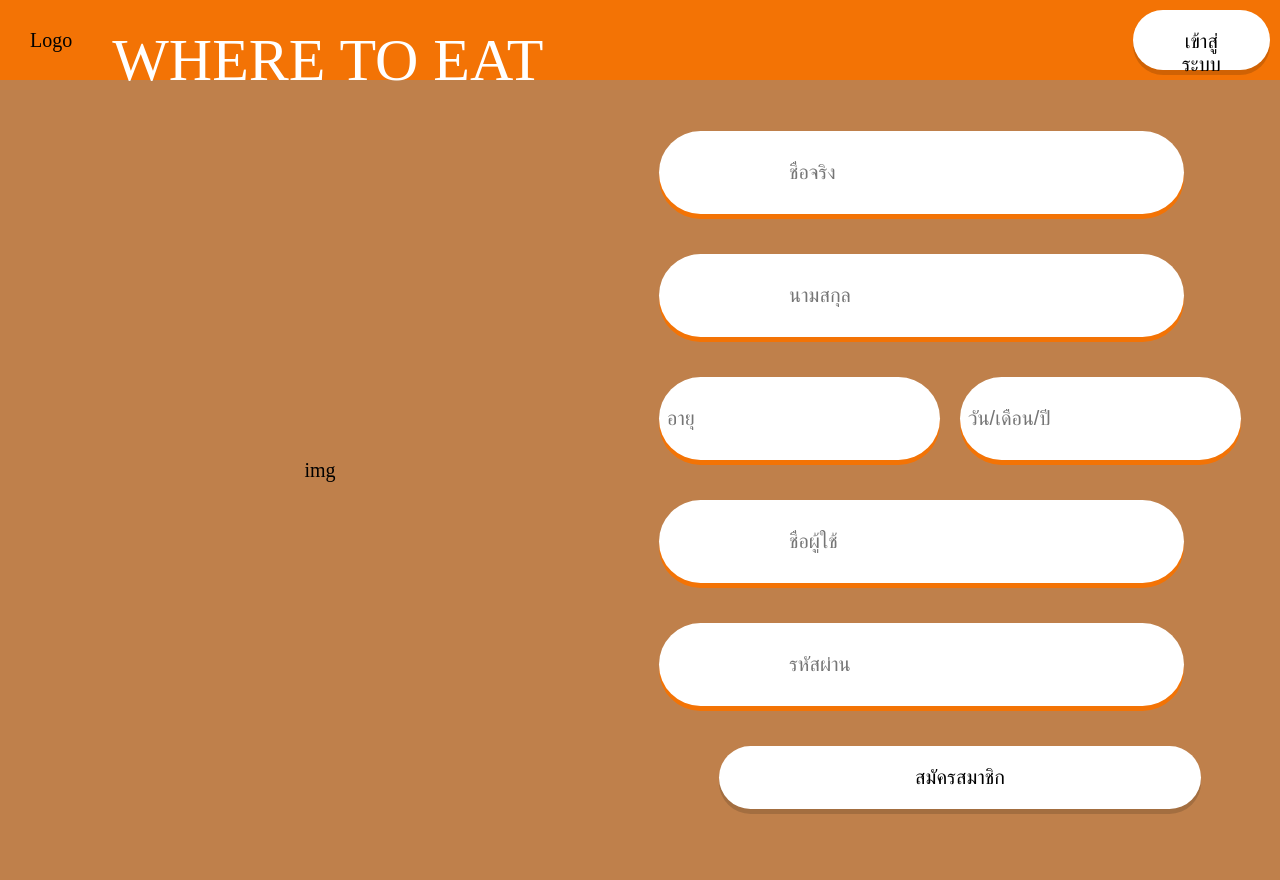
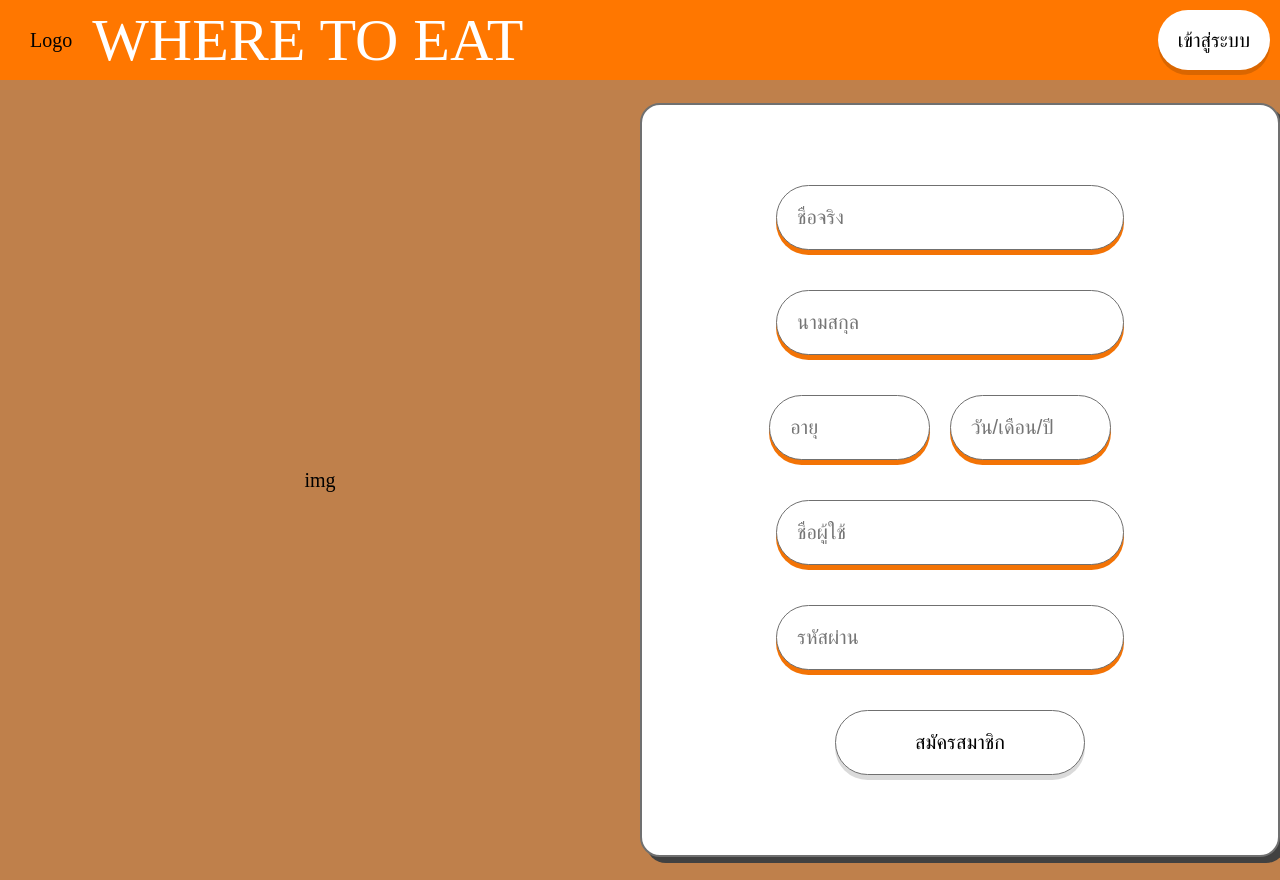
Before and after one commit to Acttion101/eatsomewhere-react, a React (Create React App) app: page /register in a window 1280 px wide. Built offline with nearby package versions, Linux system fonts and the light colour scheme.

Commit message:
edit-Register/Content,Navbar

```diff
--- a/src/components/Register/Content/index.js
+++ b/src/components/Register/Content/index.js
@@ -1,128 +1,63 @@
 import React, { useState } from 'react'
-import styled from 'styled-components'
-
-const ContainerRegister = styled.div`
-  display: flex;
-  justify-content: center;
-  align-items: center;
-  height: 100vh;
-  width: 100vw;
-  background-color: #bf804b;
-`
-const ContentRegister = styled.div`
-  flex: 1;
-  display: flex;
-  justify-content: center;
-  margin-bottom: 1rem;
-`
-const FormRegister = styled.form`
-  display: flex;
-  flex-direction: column;
-`
-const ContentInputRegister = styled.div`
-  padding: 0rem 0rem 2rem 0rem;
-  display:flex;
-  flex-direction:row;
-`
-const ContentInputAgeDate = styled.div`
-  padding: 0rem 1rem 0rem 0rem;
-`
-
-const InputRegister = styled.input`
-  padding: 1.5rem 6.5rem;
-  border: none;
-  background-color: #ffffff;
-  border-radius: 3rem;
-  box-shadow: 0px 5px #f37305;
-  font-size: 1rem;
-`
-const InputAgeDate = styled.input`
-  padding: 1.5rem 0.4rem;
-  border: none;
-  background-color: #ffffff;
-  border-radius: 3rem;
-  box-shadow: 0px 5px #f37305;
-  font-size: 1rem;
-`
-const ButtonRegister = styled.button`
-  font-size: 1rem;
-  padding: 1rem;
-  border: none;
-  background-color: #ffffff;
-  border-radius: 3rem;
-  margin: 0rem 3rem;
-  cursor: pointer;
-  box-shadow: 0px 5px #00000025;
-  &:active {
-    background-color: #f37305;
-    box-shadow: 0 5px #00000063;
-    transform: translateY(4px);
-  }
-`
+import {
+  ContainerRegister,
+  ContentRegister,
+  FormRegister,
+  InputRegister,
+  ButtonRegister,
+  ContentInputAgeDate,
+} from './styled'
 
 function Content() {
-  const [value,setValue] = useState('')
-  const [password,setPassword] = useState('')
-  const [inputName,setName] = useState('')
-  const [inputLast,setLast] = useState('')
-  const [inputAge,setAge] = useState('')
-  const [inputDate,setDate] = useState('')
-  const handleInputUser = (event) => setValue(event.target.value);
-  const handleInputPassword = (event) => setPassword(event.target.value);
-  const handleInputName = (event) => setName(event.target.value);
-  const handleInputLast = (event) => setLast(event.target.value);
-  const handleInputAge = (event) => setAge(event.target.value);
-  const handleInputDate = (event) => setDate(event.target.value);
+  const [value, setValue] = useState('')
+  const [password, setPassword] = useState('')
+  const [inputName, setName] = useState('')
+  const [inputLast, setLast] = useState('')
+  const [inputAge, setAge] = useState('')
+  const [inputDate, setDate] = useState('')
+  const handleInputUser = event => setValue(event.target.value)
+  const handleInputPassword = event => setPassword(event.target.value)
+  const handleInputName = event => setName(event.target.value)
+  const handleInputLast = event => setLast(event.target.value)
+  const handleInputAge = event => setAge(event.target.value)
+  const handleInputDate = event => setDate(event.target.value)
   return (
     <ContainerRegister>
       <ContentRegister>img</ContentRegister>
       <ContentRegister>
         <FormRegister>
-          <ContentInputRegister>
           <InputRegister
             type="text"
             value={inputName}
             placeholder="ชื่อจริง"
             onChange={handleInputName}></InputRegister>
-          </ContentInputRegister>
-          <ContentInputRegister>
           <InputRegister
             type="text"
             value={inputLast}
             placeholder="นามสกุล"
             onChange={handleInputLast}></InputRegister>
-          </ContentInputRegister>
-          <ContentInputRegister>
           <ContentInputAgeDate>
-              <InputAgeDate
+            <InputRegister
               type="text"
               value={inputAge}
               placeholder="อายุ"
-                onChange={handleInputAge}></InputAgeDate>
-            </ContentInputAgeDate>
-            <ContentInputAgeDate>
-              <InputAgeDate
+              onChange={handleInputAge}></InputRegister>
+            <InputRegister
               type="text"
               value={inputDate}
               placeholder="วัน/เดือน/ปี"
-                onChange={handleInputDate}></InputAgeDate>
+              onChange={handleInputDate}></InputRegister>
           </ContentInputAgeDate>
-          </ContentInputRegister>
-          <ContentInputRegister>
           <InputRegister
             type="text"
             value={value}
             placeholder="ชื่อผู้ใช้"
             onChange={handleInputUser}></InputRegister>
-          </ContentInputRegister>
-          <ContentInputRegister>
           <InputRegister
             type="password"
             value={password}
             placeholder="รหัสผ่าน"
             onChange={handleInputPassword}></InputRegister>
-          </ContentInputRegister>
-
           <ButtonRegister>สมัครสมาชิก</ButtonRegister>
         </FormRegister>
       </ContentRegister>
--- a/src/components/Register/Navbar/index.js
+++ b/src/components/Register/Navbar/index.js
@@ -1,38 +1,22 @@
 import React from 'react'
-import styled from 'styled-components'
+import { NavContainerRegister, NavButtonRegister } from './styled'
 import {
   Text,
   Logo
 } from '/Users/ramita/eatsomewhere-react/src/components/Typography'
+import { Link } from 'react-router-dom'
 
-const NavContainerRegister = styled.div`
-  background-color: #f37305;
-  display: flex;
-  justify-content: space-between;
-  padding: 10px;
-  height: 60px;
-  box-shadow: 0px 5px #00000025;
-`
-
-const NavButtonRegister = styled.button`
-  padding: 1rem 2rem;
-  border: #707070 solid 2px;
-  border: none;
-  background-color: #ffffff;
-  border-radius: 3rem;
-  cursor: pointer;
-  box-shadow: 0px 5px #00000025;
-  font-size: 20px;
-  display: inline-block;
-  position: relative;
-  transition: 0.5s;
-`
 function Navbar() {
   return (
     <NavContainerRegister>
-      <Logo>Logo</Logo>
-      <Text>WHERE TO EAT</Text>
-      <NavButtonRegister>เข้าสู่ระบบ</NavButtonRegister>
+      <Logo>
+        <Link to="/home">Logo</Link>
+        <Text>WHERE TO EAT</Text>
+      </Logo>
+
+      <NavButtonRegister>
+        <Link to="/login">เข้าสู่ระบบ</Link>
+      </NavButtonRegister>
     </NavContainerRegister>
   )
 }
```
Lines whose indentation alone changed are shown as unchanged.
